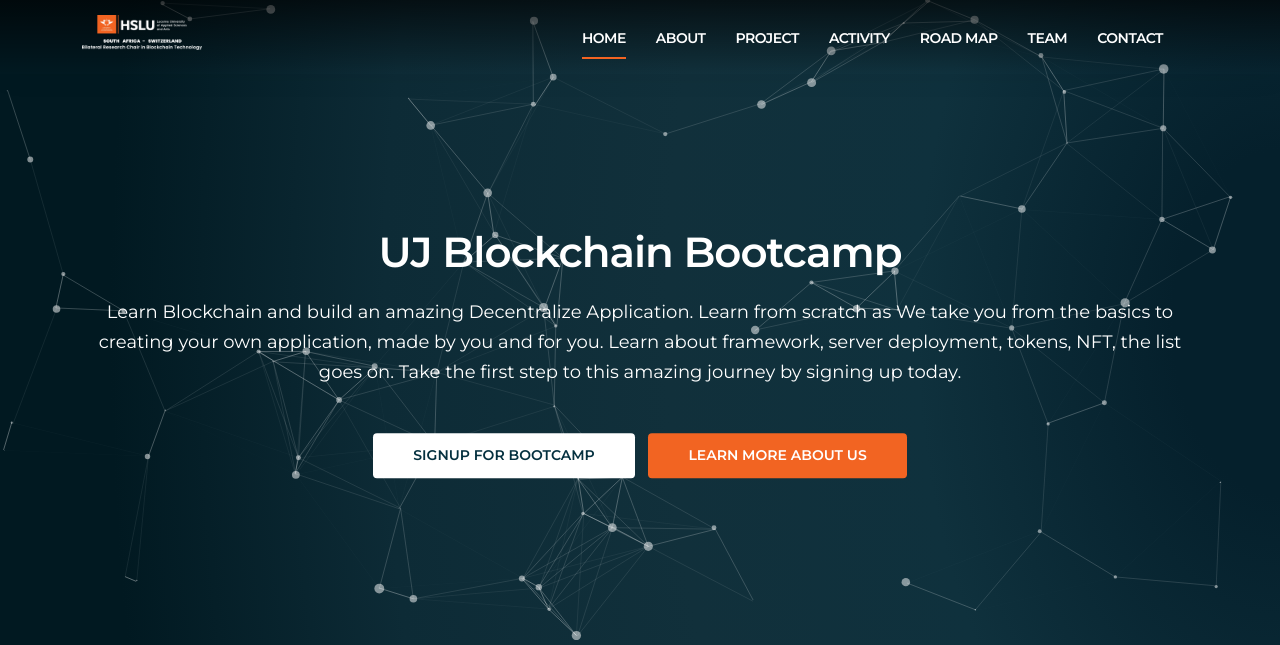
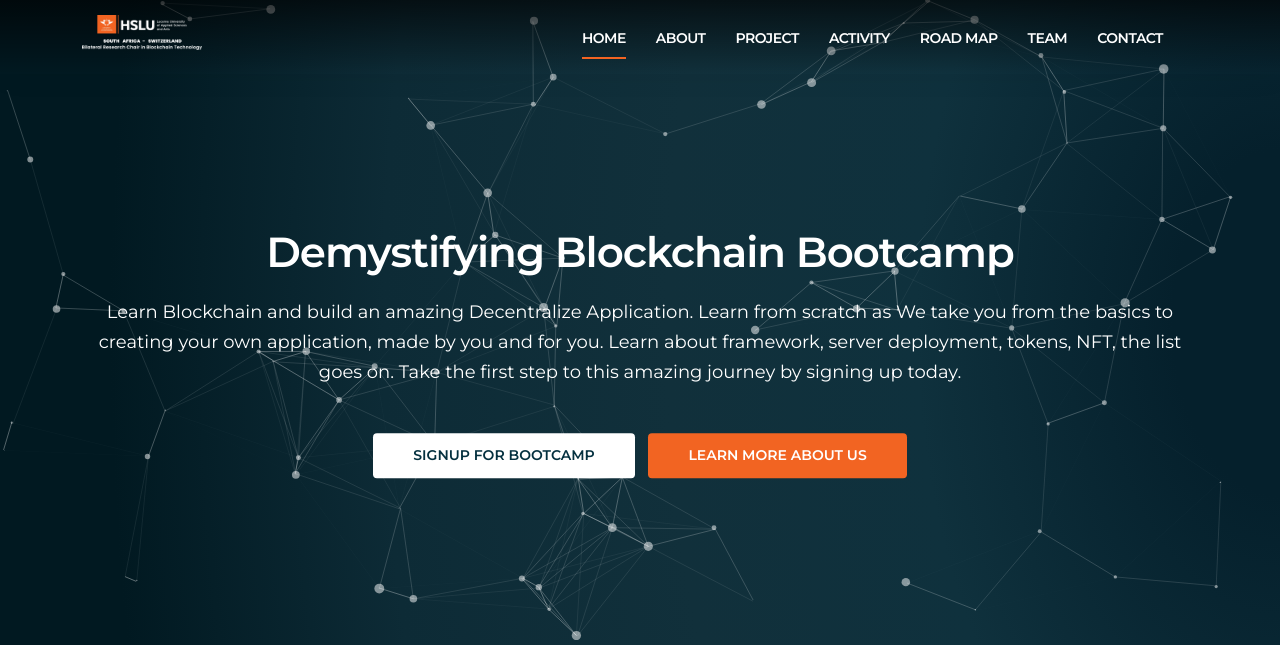
Before and after one commit to ujblockchain/sarchiweb, a Django app: page /bootcamp/registration in a window 1280 px wide. Shown: the top 645 px of the page. Run offline with Django 3.2, Linux system fonts and the light colour scheme; parts of the project's set-up code (start-up, migrations or seed data) failed here and were passed over; some libraries are stand-ins or nearby versions; some web fonts are replaced.

Commit message:
change header intro text

```diff
--- a/jinja2/forms/training-form.html
+++ b/jinja2/forms/training-form.html
@@ -37,7 +37,7 @@
         <div id="particles-js"></div>
         <div class="position-center-center">
             <div class="container text-center">
-                <h1>UJ Blockchain Bootcamp</h1>
+                <h1>Demystifying Blockchain Bootcamp</h1>
                 <p>Learn Blockchain and build an amazing Decentralize Application. Learn from scratch as We take you
                     from the basics to creating your own application, made by you and for you. Learn about
                     framework, server deployment, tokens, NFT, the list goes on. Take the first step to this amazing journey by signing up today.</p>
```
